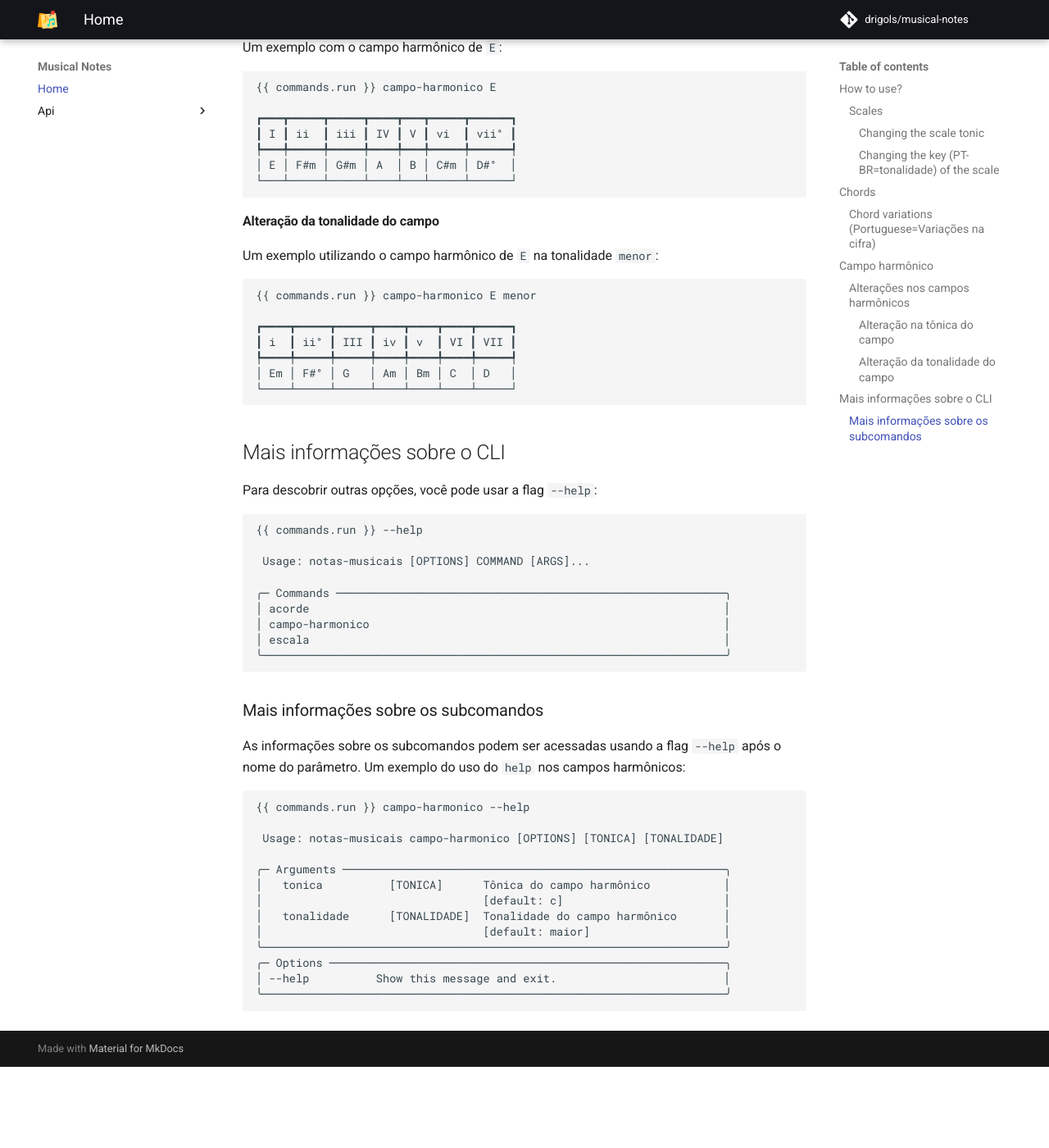
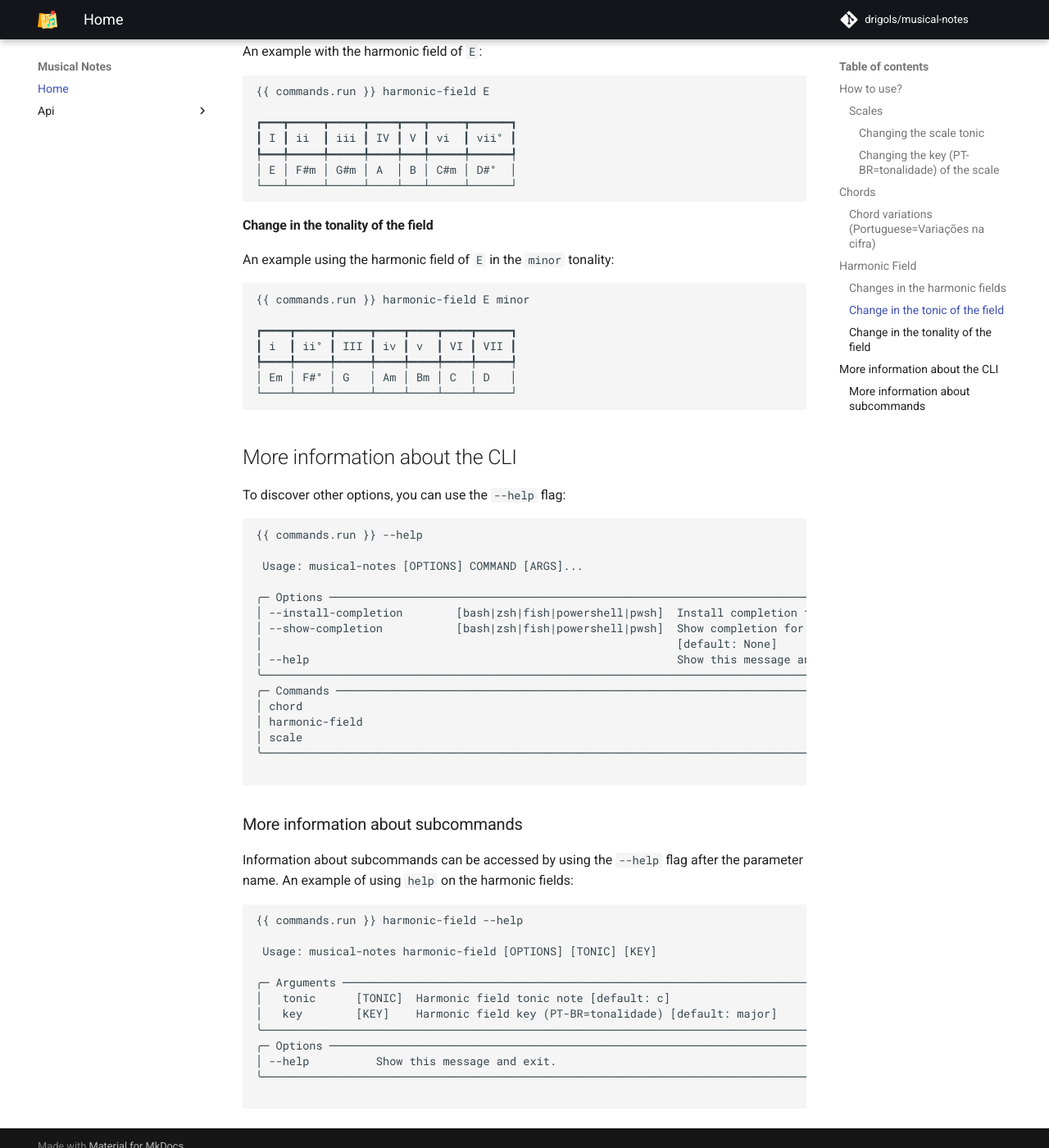
Before and after one commit to rodrigols89/musical-notes, an MkDocs documentation site: the page built from docs/index.md, in a window 1280 px wide and 1400 px high, scrolled down 2715 px. Shown: the whole window at 82% size. Built offline with MkDocs 1.6.1 and Material for MkDocs 9.7.7, drawn with Linux system fonts in a browser that asks for light colours; comment, search, counter and statistics services are not loaded; before the commit the page ends 4016 px from its top, so only the background shows below that; some of the changed text lies outside the part shown.

Commit message:
Add Harmonic Field implementations and documentação

````diff
--- a/docs/index.md
+++ b/docs/index.md
@@ -88,12 +88,12 @@ Basic use:
 
 ---
 
-## Campo harmônico
+## Harmonic Field
 
-Você pode chamar os campos harmônicos via o subcomando `campo-harmonico`. Por exemplo:
+You can call the **Harmonic Fields** via the subcommand `harmonic-field`. For example:
 
 ```bash
-{{ commands.run }} campo-harmonico
+{{ commands.run }} harmonic-field
 
 ┏━━━┳━━━━┳━━━━━┳━━━━┳━━━┳━━━━┳━━━━━━┓
 ┃ I ┃ ii ┃ iii ┃ IV ┃ V ┃ vi ┃ vii° ┃
@@ -102,22 +102,23 @@ Você pode chamar os campos harmônicos via o subcomando `campo-harmonico`. Por
 └───┴────┴─────┴────┴───┴────┴──────┘
 ```
 
-Por padrão os parâmetros utilizados são a tônica de `C` e o campo harmônico `maior`.
+**NOTE:**
+By default, the parameters used are the tonic of `C` and the `major` harmonic field.
 
-### Alterações nos campos harmônicos
+#### Changes in the harmonic fields
 
-Você pode alterar os parâmetros da tônica e da tonalidade.
+You can change the parameters of the `tonic note` and `key (tonality)`.
 
 ```bash
-{{ commands.run }} campo-harmonico [TONICA] [TONALIDADE]
+{{ commands.run }} harmonic-field [TONIC] [KEY]
 ```
 
-#### Alteração na tônica do campo
+#### Change in the tonic of the field
 
-Um exemplo com o campo harmônico de `E`:
+An example with the harmonic field of `E`:
 
 ```bash
-{{ commands.run }} campo-harmonico E
+{{ commands.run }} harmonic-field E
 
 ┏━━━┳━━━━━┳━━━━━┳━━━━┳━━━┳━━━━━┳━━━━━━┓
 ┃ I ┃ ii  ┃ iii ┃ IV ┃ V ┃ vi  ┃ vii° ┃
@@ -126,12 +127,13 @@ Um exemplo com o campo harmônico de `E`:
 └───┴─────┴─────┴────┴───┴─────┴──────┘
 ```
 
-#### Alteração da tonalidade do campo
+#### Change in the tonality of the field
 
-Um exemplo utilizando o campo harmônico de `E` na tonalidade `menor`:
+An example using the harmonic field of `E` in the `minor` tonality:
+
 
 ```bash
-{{ commands.run }} campo-harmonico E menor
+{{ commands.run }} harmonic-field E minor
 
 ┏━━━━┳━━━━━┳━━━━━┳━━━━┳━━━━┳━━━━┳━━━━━┓
 ┃ i  ┃ ii° ┃ III ┃ iv ┃ v  ┃ VI ┃ VII ┃
@@ -140,38 +142,44 @@ Um exemplo utilizando o campo harmônico de `E` na tonalidade `menor`:
 └────┴─────┴─────┴────┴────┴────┴─────┘
 ```
 
-## Mais informações sobre o CLI
+## More information about the CLI
 
-Para descobrir outras opções, você pode usar a flag `--help`:
+To discover other options, you can use the `--help` flag:
 
 ```bash
 {{ commands.run }} --help
 
- Usage: notas-musicais [OPTIONS] COMMAND [ARGS]...
+ Usage: musical-notes [OPTIONS] COMMAND [ARGS]...
 
-╭─ Commands ──────────────────────────────────────────────────────────╮
-│ acorde                                                              │
-│ campo-harmonico                                                     │
-│ escala                                                              │
-╰─────────────────────────────────────────────────────────────────────╯
+╭─ Options ──────────────────────────────────────────────────────────────────────────────────────────────────────────────────────────────────────────────╮
+│ --install-completion        [bash|zsh|fish|powershell|pwsh]  Install completion for the specified shell. [default: None]                               │
+│ --show-completion           [bash|zsh|fish|powershell|pwsh]  Show completion for the specified shell, to copy it or customize the installation.        │
+│                                                              [default: None]                                                                           │
+│ --help                                                       Show this message and exit.                                                               │
+╰────────────────────────────────────────────────────────────────────────────────────────────────────────────────────────────────────────────────────────╯
+╭─ Commands ─────────────────────────────────────────────────────────────────────────────────────────────────────────────────────────────────────────────╮
+│ chord                                                                                                                                                  │
+│ harmonic-field                                                                                                                                         │
+│ scale                                                                                                                                                  │
+╰────────────────────────────────────────────────────────────────────────────────────────────────────────────────────────────────────────────────────────╯
+
 ```
 
-### Mais informações sobre os subcomandos
+### More information about subcommands
 
-As informações sobre os subcomandos podem ser acessadas usando a flag `--help` após o nome do parâmetro. Um exemplo do uso do `help` nos campos harmônicos:
+Information about subcommands can be accessed by using the `--help` flag after the parameter name. An example of using `help` on the harmonic fields:
 
 ```bash
-{{ commands.run }} campo-harmonico --help
+{{ commands.run }} harmonic-field --help
 
- Usage: notas-musicais campo-harmonico [OPTIONS] [TONICA] [TONALIDADE]
+ Usage: musical-notes harmonic-field [OPTIONS] [TONIC] [KEY]
 
-╭─ Arguments ─────────────────────────────────────────────────────────╮
-│   tonica          [TONICA]      Tônica do campo harmônico           │
-│                                 [default: c]                        │
-│   tonalidade      [TONALIDADE]  Tonalidade do campo harmônico       │
-│                                 [default: maior]                    │
-╰─────────────────────────────────────────────────────────────────────╯
-╭─ Options ───────────────────────────────────────────────────────────╮
-│ --help          Show this message and exit.                         │
-╰─────────────────────────────────────────────────────────────────────╯
+╭─ Arguments ──────────────────────────────────────────────────────────────────────────────────────────────────────────────────────────────────────────────────────────────────────────╮
+│   tonic      [TONIC]  Harmonic field tonic note [default: c]                                                                                                                         │
+│   key        [KEY]    Harmonic field key (PT-BR=tonalidade) [default: major]                                                                                                         │
+╰──────────────────────────────────────────────────────────────────────────────────────────────────────────────────────────────────────────────────────────────────────────────────────╯
+╭─ Options ────────────────────────────────────────────────────────────────────────────────────────────────────────────────────────────────────────────────────────────────────────────╮
+│ --help          Show this message and exit.                                                                                                                                          │
+╰──────────────────────────────────────────────────────────────────────────────────────────────────────────────────────────────────────────────────────────────────────────────────────╯
+
 ```
````
Also changed, not shown: docs/api/harmonic_field.md (added, +1 -0 lines), 2 other files.
